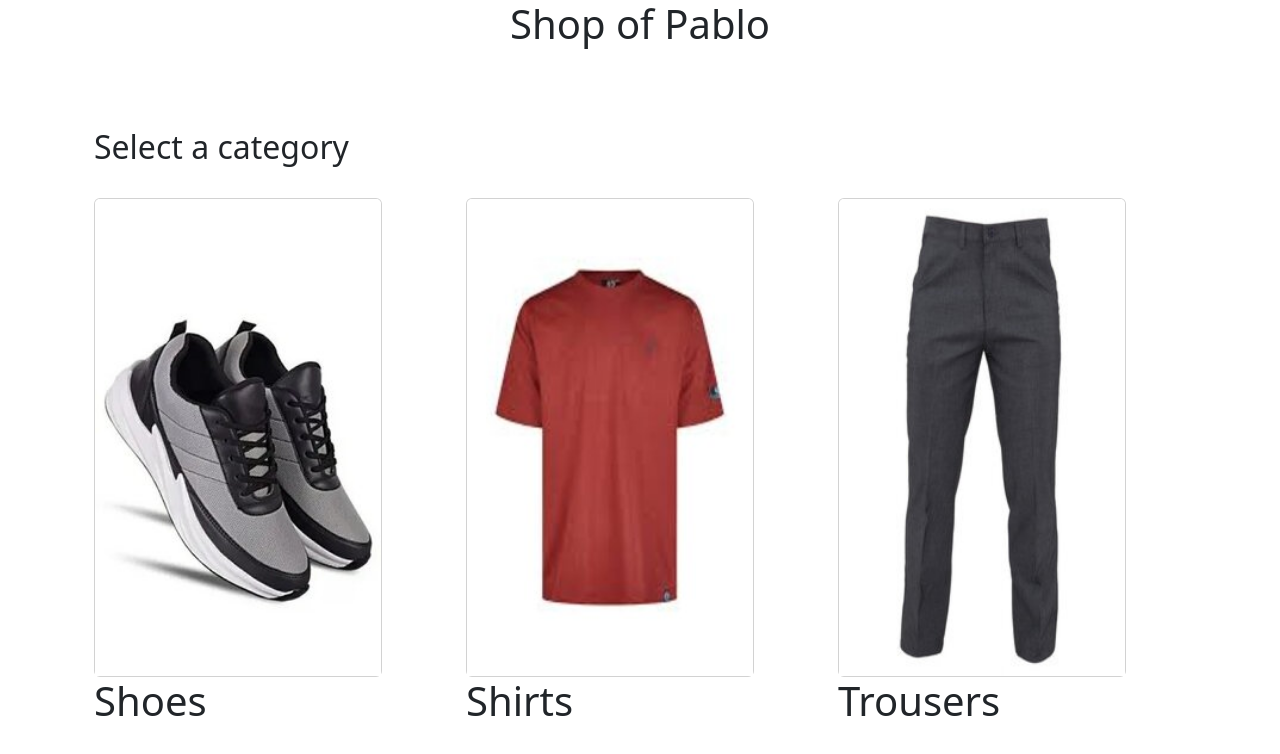
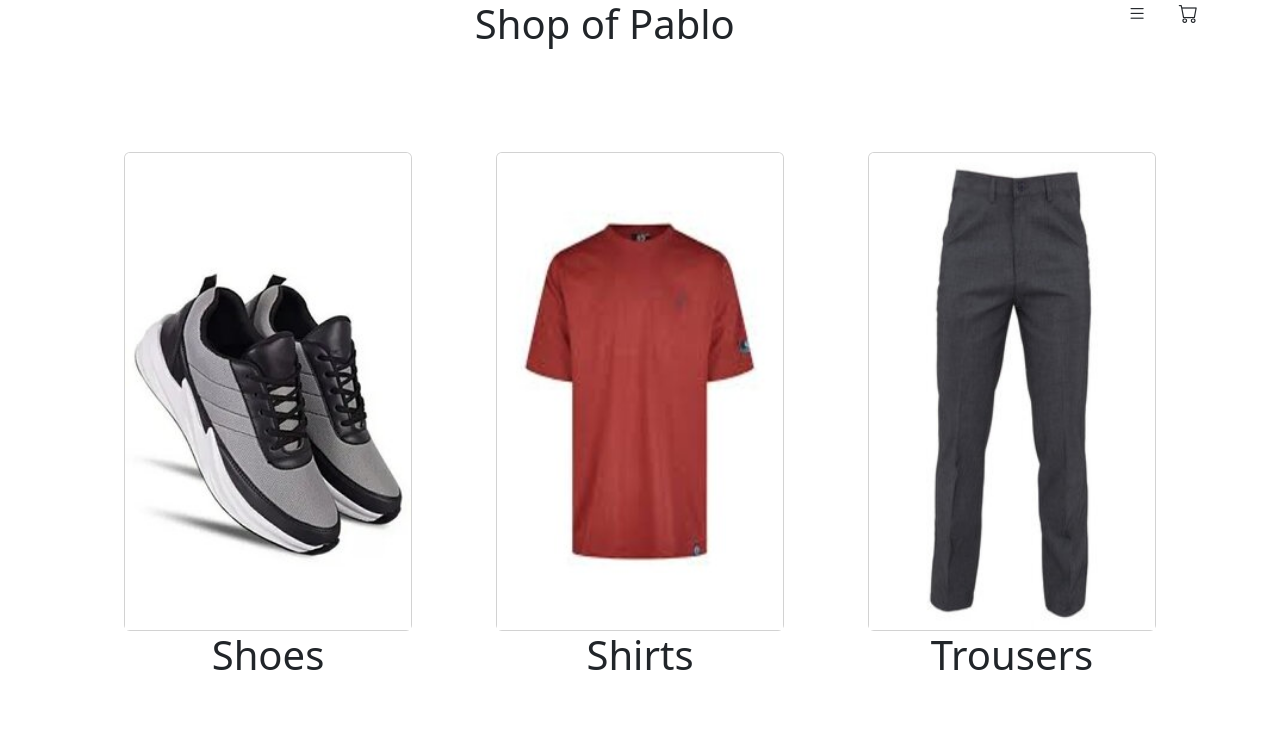
Before and after one commit to pcasano/simple-shop, an Angular app: page / in a window 1280 px wide. Shown: the top 754 px of the page. Built offline with nearby package versions, Linux system fonts and the light colour scheme.

Commit message:
added inventory

```diff
--- a/angular.json
+++ b/angular.json
@@ -36,7 +36,8 @@
             ],
             "styles": [
               "src/styles.css",
-              "node_modules/bootstrap/dist/css/bootstrap.min.css"
+              "node_modules/bootstrap/dist/css/bootstrap.min.css",
+              "node_modules/bootstrap-icons/font/bootstrap-icons.css"
             ],
             "scripts": [
               "node_modules/bootstrap/dist/js/bootstrap.min.js"
--- a/src/app/app-routing.module.ts
+++ b/src/app/app-routing.module.ts
@@ -5,6 +5,7 @@ import { ShirtsPageComponent } from './shirts-page/shirts-page.component';
 import { TrousersPageComponent } from './trousers-page/trousers-page.component';
 import { CartComponent } from './cart/cart.component';
 import { HomeComponent } from './home/home.component';
+import { InventoryComponent } from './inventory/inventory.component';
 
 const routes: Routes = [
     { path: 'shoes', component: ShoesPageComponent },
@@ -12,6 +13,7 @@ const routes: Routes = [
     { path: 'trousers', component: TrousersPageComponent },
     { path: 'home', component: HomeComponent },
     { path: '', component: HomeComponent },
+    { path: 'inventory', component: InventoryComponent },
     { path: 'cart', component: CartComponent }
   ];
 
--- a/src/app/app.component.css
+++ b/src/app/app.component.css
@@ -0,0 +1,3 @@
+i {
+    font-size: larger;
+}
--- a/src/app/app.component.html
+++ b/src/app/app.component.html
@@ -1,4 +1,14 @@
 <div class="container">
-  <h1 class="text-center">Shop of Pablo</h1>
+  <div class="d-flex justify-content-between">
+    <div></div>
+    <div>
+      <h1>Shop of Pablo</h1>
+    </div>
+    <div class="d-flex flex-wrap gap-3">
+      <i class="bi bi-list" (click)="clickOnInventory()"></i>
+      <div></div>
+      <i class="bi bi-cart" (click)="clickOnCart()"></i>
+    </div>
+  </div>
   <router-outlet></router-outlet>
 </div>
--- a/src/app/app.component.ts
+++ b/src/app/app.component.ts
@@ -1,4 +1,5 @@
 import { Component } from '@angular/core';
+import { Router } from '@angular/router';
 
 @Component({
   selector: 'app-root',
@@ -6,5 +7,18 @@ import { Component } from '@angular/core';
   styleUrl: './app.component.css'
 })
 export class AppComponent {
+
   title = 'simple-shop';
+
+  constructor(
+    private router: Router) {}
+
+    clickOnCart() {
+      this.router.navigateByUrl("cart");
+    }
+
+    clickOnInventory() {
+      this.router.navigateByUrl("inventory");
+      }
+
 }
--- a/src/app/app.module.ts
+++ b/src/app/app.module.ts
@@ -8,6 +8,7 @@ import { ShirtsPageComponent } from './shirts-page/shirts-page.component';
 import { TrousersPageComponent } from './trousers-page/trousers-page.component';
 import { CartComponent } from './cart/cart.component';
 import { HomeComponent } from './home/home.component';
+import { InventoryComponent } from './inventory/inventory.component';
 
 @NgModule({
   declarations: [
@@ -16,7 +17,8 @@ import { HomeComponent } from './home/home.component';
     ShirtsPageComponent,
     TrousersPageComponent,
     CartComponent,
-    HomeComponent
+    HomeComponent,
+    InventoryComponent
   ],
   imports: [
     BrowserModule,
--- a/src/app/home/home.component.html
+++ b/src/app/home/home.component.html
@@ -2,26 +2,25 @@
     <br>
     <br>
     <br>
-    <h2>Select a category</h2>
     <br>
     <div class="row">
-        <div class="col">
+        <div class="col d-flex flex-column align-items-center">
             <div class="card" style="width: 18rem;">
                 <img src="../assets/main/main_shoes.jpg" class="card-img-top"  (click)="clickOnShoes()">
             </div>
-            <h1 (click)="clickOnShoes()">Shoes</h1>
+            <h1 class="justify-content-center" (click)="clickOnShoes()">Shoes</h1>
         </div>
-        <div class="col">
+        <div class="col d-flex flex-column align-items-center">
             <div class="card" style="width: 18rem;">
                 <img src="../assets/main/main_shirt.jpg" class="card-img-top" (click)="clickOnShirts()">
             </div>
-            <h1 (click)="clickOnShirts()">Shirts</h1>
+            <h1 class="justify-content-center" (click)="clickOnShirts()">Shirts</h1>
         </div>
-        <div class="col">
+        <div class="col d-flex flex-column align-items-center">
             <div class="card" style="width: 18rem;">
                 <img src="../assets/main/main_trousers.jpg" class="card-img-top" (click)="clickOnTrousers()">
             </div>
-            <h1 (click)="clickOnTrousers()">Trousers</h1>
+            <h1 class="justify-content-center" (click)="clickOnTrousers()">Trousers</h1>
         </div>
     </div>
 </div>
--- /dev/null
+++ b/src/app/inventory/inventory.component.html
@@ -0,0 +1 @@
+<p>inventory works!</p>
```
Also changed, not shown: src/app/inventory/inventory.component.ts (added, +10 -0 lines), src/app/inventory/inventory.component.css (added), 1 other file (tests, documents, lock files or other folders).
